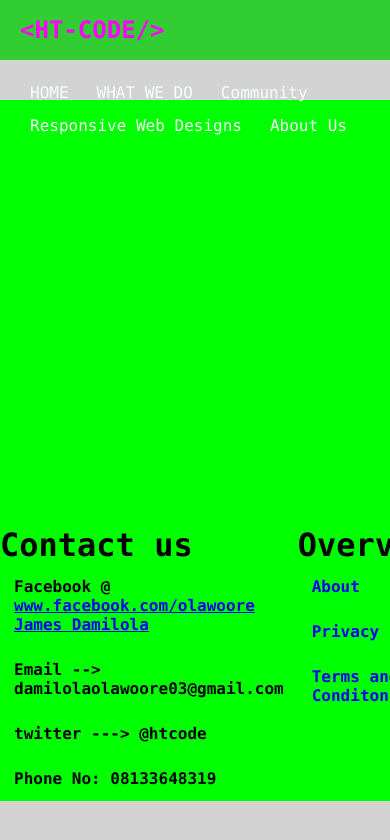
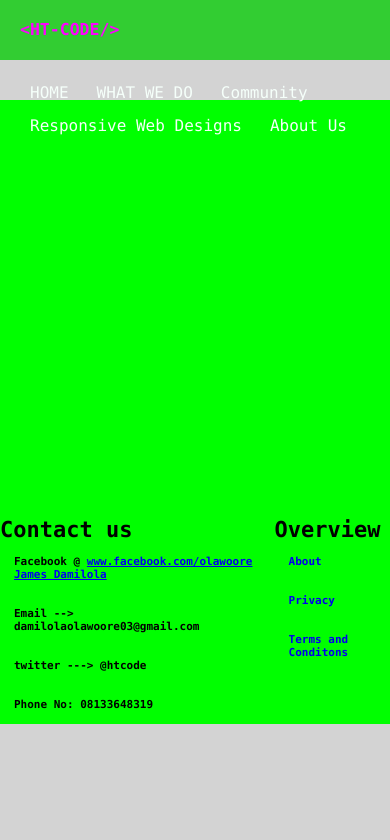
Before and after one commit to dammycute/htcode_pro.github.io, a plain HTML site: page index.html in a window 390 px wide. Shown: the top 840 px of the page. Drawn offline with Linux system fonts and the light colour scheme.

Commit message:
Update index.css
Responsive

```diff
--- a/index.css
+++ b/index.css
@@ -128,3 +128,7 @@ nav ul li ul .sec:hover > ul{
 .few h2{
     text-align: center;
 }
+@media screen and (max-width: 1000px){
+    body{font-size: 11px;
+    }
+}
```
